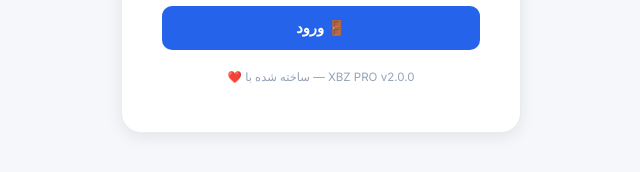
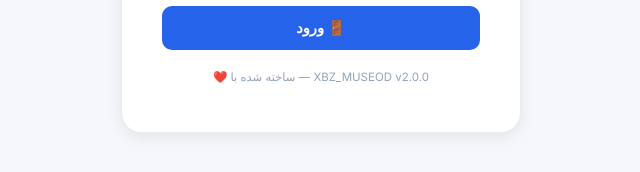
Before and after one commit to m21096355-code/xbz-config, a plain HTML site: page static/index.html in a window 1280 px wide. Shown: the part 496-668 px from the top of the page, 319-959 px from the left. Drawn offline with Linux system fonts and the light colour scheme.

Commit message:
fix: rename all XBZ PRO to XBZ_MUSEOD

```diff
--- a/static/index.html
+++ b/static/index.html
@@ -103,14 +103,14 @@ tbody tr:hover{background:rgba(37,99,235,0.02)}
 <input id="loginUser" placeholder="نام کاربری" style="width:100%;padding:11px 14px;border:1.5px solid var(--border);border-radius:var(--r);font-size:0.88em;margin-bottom:12px" autocomplete="username">
 <input id="loginPass" type="password" placeholder="گذرواژه" style="width:100%;padding:11px 14px;border:1.5px solid var(--border);border-radius:var(--r);font-size:0.88em;margin-bottom:18px" autocomplete="current-password">
 <button class="btn btn-blue" onclick="doLogin()">🚪 ورود</button>
-<div style="margin-top:20px;color:var(--text3);font-size:0.72em">XBZ PRO v2.0.0 — ساخته شده با ❤️</div>
+<div style="margin-top:20px;color:var(--text3);font-size:0.72em">XBZ_MUSEOD v2.0.0 — ساخته شده با ❤️</div>
 </div>
 </div>
 
 <!-- DASHBOARD -->
 <div id="dashPage" style="display:none">
 <div class="topbar">
-<div class="brand"><h2>⚡ <span>XBZ PRO</span></h2></div>
+<div class="brand"><h2>⚡ <span>XBZ_MUSEOD</span></h2></div>
 <div class="links">
 <button onclick="location.reload()">🔄</button>
 <button onclick="window.open('/sub/'+prompt('UUID:'),'_blank')">📋 ساب</button>
```
